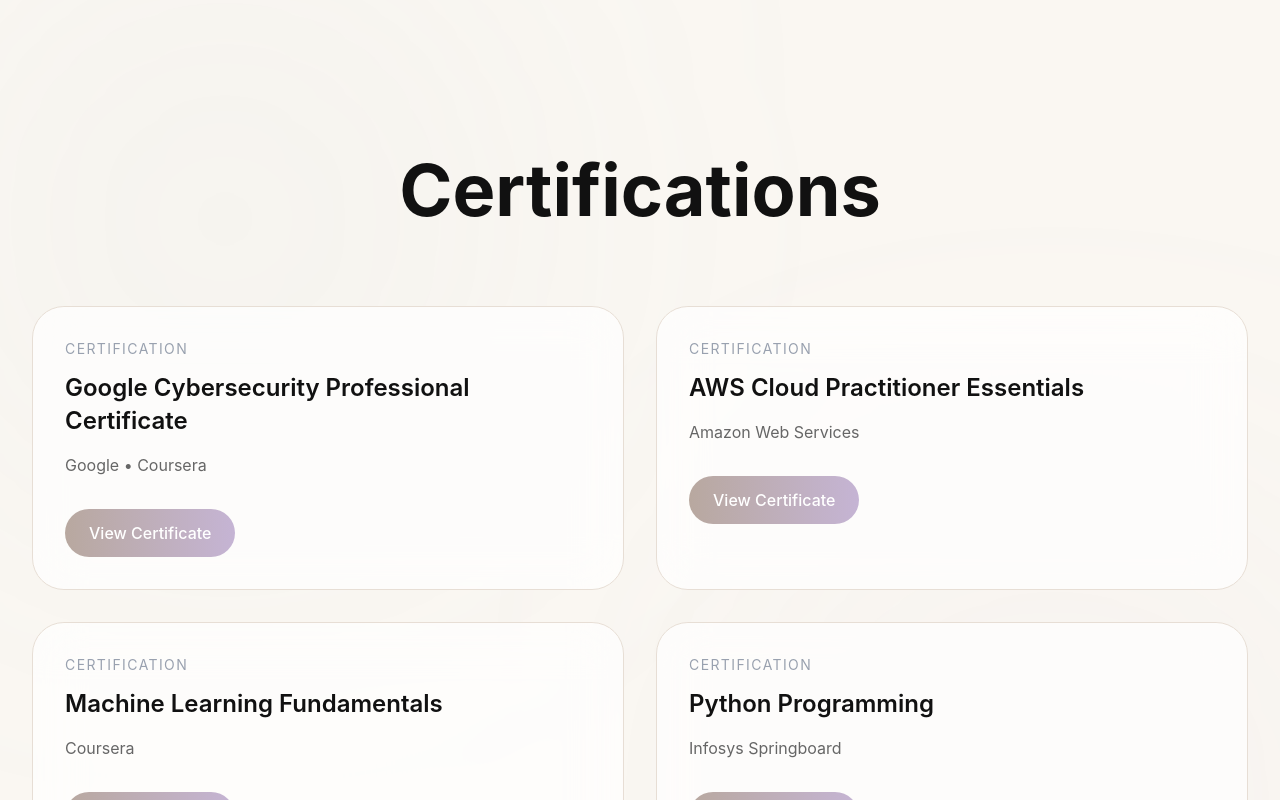
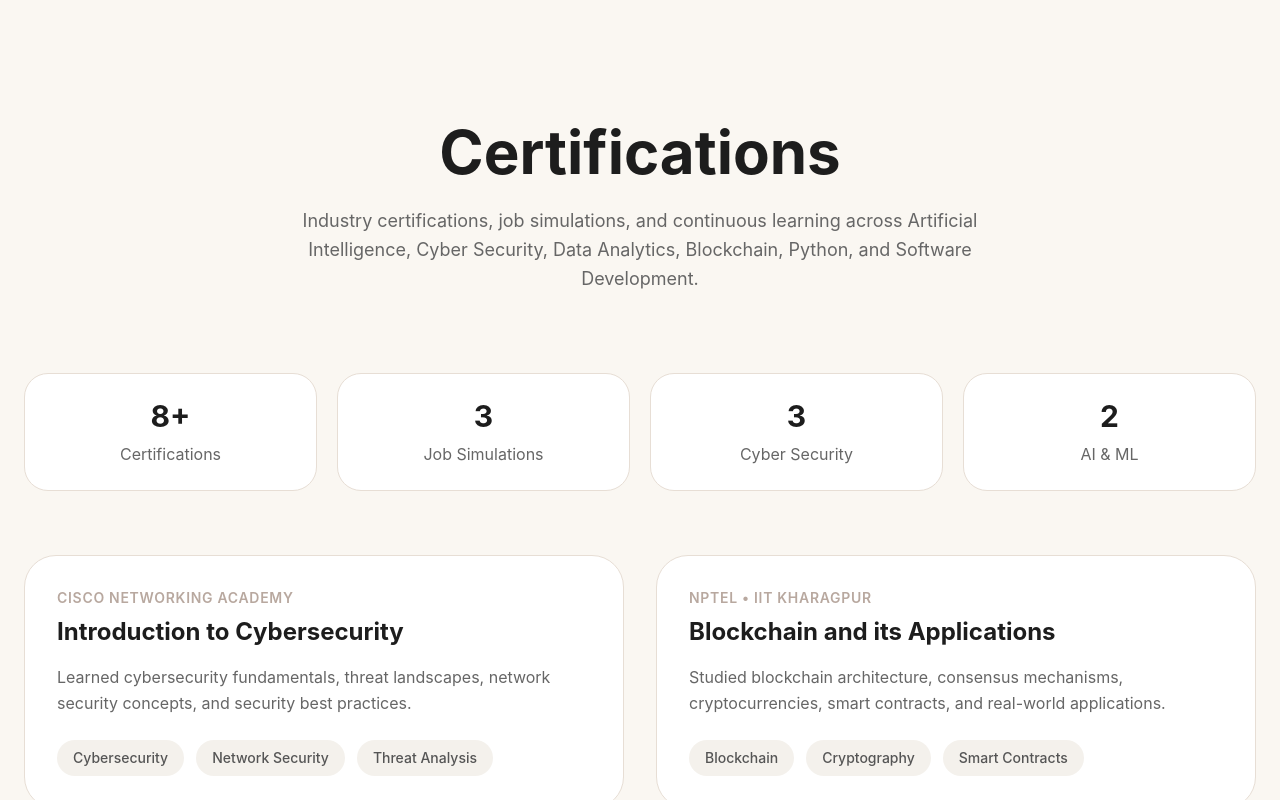
Before and after one commit to Ananya-vit/ananya-portfolio, a React app: page / in a window 1280 px wide. Shown: the part 3400-4200 px from the top of the page. Built offline with nearby package versions, Linux system fonts and the light colour scheme; the HTML template or start-up script is replaced by a standard one.

Commit message:
certification sec

```diff
--- a/src/components/Certification.jsx
+++ b/src/components/Certification.jsx
@@ -1,180 +1,205 @@
 import { motion } from "framer-motion";
 
 function Certification({ darkMode }) {
-  const certificates = [
+  const certifications = [
     {
-      title: "Google Cybersecurity Professional Certificate",
-      issuer: "Google • Coursera",
-      file: "/certificates/google-cybersecurity.pdf",
+      title: "Introduction to Cybersecurity",
+      issuer: "Cisco Networking Academy",
+      description:
+        "Learned cybersecurity fundamentals, threat landscapes, network security concepts, and security best practices.",
+      skills: ["Cybersecurity", "Network Security", "Threat Analysis"],
     },
+
     {
-      title: "AWS Cloud Practitioner Essentials",
-      issuer: "Amazon Web Services",
-      file: "/certificates/aws.pdf",
+      title: "Blockchain and its Applications",
+      issuer: "NPTEL • IIT Kharagpur",
+      description:
+        "Studied blockchain architecture, consensus mechanisms, cryptocurrencies, smart contracts, and real-world applications.",
+      skills: ["Blockchain", "Cryptography", "Smart Contracts"],
     },
+
     {
-      title: "Machine Learning Fundamentals",
-      issuer: "Coursera",
-      file: "/certificates/ml.pdf",
+      title: "Cyber Job Simulation",
+      issuer: "Deloitte • Forage",
+      description:
+        "Completed cybersecurity simulation tasks involving risk assessment, threat analysis, and security practices.",
+      skills: ["Cyber Security", "Risk Assessment", "Security Operations"],
     },
+
+    {
+      title: "Introduction to Cybersecurity Job Simulation",
+      issuer: "Commonwealth Bank • Forage",
+      description:
+        "Worked on incident response, penetration testing, security awareness, and data analysis activities.",
+      skills: [
+        "Incident Response",
+        "Penetration Testing",
+        "Security Awareness",
+      ],
+    },
+
+    {
+      title: "GenAI Powered Data Analytics",
+      issuer: "Tata Group • Forage",
+      description:
+        "Performed exploratory data analysis, AI-powered risk profiling, and business data storytelling.",
+      skills: ["Data Analytics", "Generative AI", "Business Insights"],
+    },
+
     {
       title: "Python Programming",
-      issuer: "Infosys Springboard",
-      file: "/certificates/python.pdf",
+      issuer: "Professional Certification",
+      description:
+        "Built a strong foundation in Python programming, OOP concepts, automation, and problem solving.",
+      skills: ["Python", "OOP", "Automation"],
+    },
+
+    {
+      title: "Fundamentals of AI & ML",
+      issuer: "Professional Certification",
+      description:
+        "Learned machine learning fundamentals, supervised learning, model evaluation, and AI concepts.",
+      skills: ["AI", "Machine Learning", "Data Science"],
+    },
+
+    {
+      title: "Open Source Software",
+      issuer: "VIT Bhopal University",
+      description:
+        "Worked with Git, GitHub, Linux, FOSS licensing, and collaborative software development workflows.",
+      skills: ["Git", "GitHub", "Open Source"],
     },
   ];
 
   return (
     <section
       id="certifications"
-      className="relative py-40 px-8 overflow-hidden"
+      className="py-32 px-6 max-w-7xl mx-auto"
     >
-      {/* Ambient Glow */}
-
-      <div className="absolute top-0 left-0 w-[450px] h-[450px] bg-[#A7B5C5]/10 blur-[180px] rounded-full"></div>
-
-      <div className="absolute bottom-0 right-0 w-[450px] h-[450px] bg-[#C5B4D4]/10 blur-[180px] rounded-full"></div>
-
-      <div className="max-w-7xl mx-auto relative z-10">
-
       {/* Heading */}
 
-        <motion.h2
-          initial={{
-            opacity: 0,
-            y: 40,
-            filter: "blur(10px)",
-          }}
-          whileInView={{
-            opacity: 1,
-            y: 0,
-            filter: "blur(0px)",
-          }}
+      <motion.div
+        initial={{ opacity: 0, y: 40 }}
+        whileInView={{ opacity: 1, y: 0 }}
         viewport={{ once: true }}
-          className={`
-            text-5xl
-            md:text-7xl
-            font-bold
-            mb-20
-            text-center
-            ${
-              darkMode
-                ? "text-white"
-                : "text-[#111]"
-            }
-          `}
+        transition={{ duration: 0.8 }}
+        className="text-center mb-20"
+      >
+        <h2
+          className={`text-5xl md:text-6xl font-bold mb-6 ${
+            darkMode ? "text-white" : "text-[#1D1D1D]"
+          }`}
         >
           Certifications
-        </motion.h2>
+        </h2>
+
+        <p
+          className={`max-w-3xl mx-auto text-lg leading-relaxed ${
+            darkMode ? "text-gray-400" : "text-[#666]"
+          }`}
+        >
+          Industry certifications, job simulations, and continuous
+          learning across Artificial Intelligence, Cyber Security,
+          Data Analytics, Blockchain, Python, and Software Development.
+        </p>
+      </motion.div>
+
+      {/* Stats */}
+
+      <div className="grid grid-cols-2 md:grid-cols-4 gap-5 mb-16">
+        {[
+          ["8+", "Certifications"],
+          ["3", "Job Simulations"],
+          ["3", "Cyber Security"],
+          ["2", "AI & ML"],
+        ].map(([number, label]) => (
+          <div
+            key={label}
+            className={`p-6 rounded-3xl text-center border ${
+              darkMode
+                ? "bg-[#111111] border-[#222]"
+                : "bg-white border-[#E7DED5]"
+            }`}
+          >
+            <h3
+              className={`text-3xl font-bold ${
+                darkMode ? "text-white" : "text-[#1D1D1D]"
+              }`}
+            >
+              {number}
+            </h3>
+
+            <p
+              className={`mt-2 ${
+                darkMode ? "text-gray-400" : "text-[#666]"
+              }`}
+            >
+              {label}
+            </p>
+          </div>
+        ))}
+      </div>
 
       {/* Cards */}
 
       <div className="grid md:grid-cols-2 gap-8">
-
-          {certificates.map((cert, index) => (
+        {certifications.map((cert, index) => (
           <motion.div
             key={cert.title}
-              initial={{
-                opacity: 0,
-                y: 50,
-                filter: "blur(10px)",
-              }}
-              whileInView={{
-                opacity: 1,
-                y: 0,
-                filter: "blur(0px)",
-              }}
+            initial={{ opacity: 0, y: 50 }}
+            whileInView={{ opacity: 1, y: 0 }}
             viewport={{ once: true }}
             transition={{
-                delay: index * 0.12,
-                duration: 0.8,
+              duration: 0.7,
+              delay: index * 0.08,
             }}
             whileHover={{
               y: -8,
-                scale: 1.02,
             }}
-              className={`
-                p-8
-                rounded-[32px]
-                backdrop-blur-xl
-                border
-                transition-all
-                ${
+            className={`p-8 rounded-[32px] border transition-all duration-300 ${
               darkMode
-                    ? "bg-white/5 border-white/10"
-                    : "bg-white/70 border-[#E7DED5]"
-                }
-              `}
+                ? "bg-[#111111] border-[#222]"
+                : "bg-white border-[#E7DED5]"
+            }`}
           >
-              <p
-                className={`
-                  text-sm
-                  uppercase
-                  tracking-widest
-                  mb-3
-                  ${
-                    darkMode
-                      ? "text-gray-500"
-                      : "text-gray-400"
-                  }
-                `}
-              >
-                Certification
+            <div className="mb-4">
+              <p className="text-sm text-[#B8A89F] font-semibold uppercase tracking-wider">
+                {cert.issuer}
               </p>
 
               <h3
-                className={`
-                  text-2xl
-                  font-semibold
-                  leading-snug
-                  ${
-                    darkMode
-                      ? "text-white"
-                      : "text-[#111]"
-                  }
-                `}
+                className={`text-2xl font-bold mt-2 ${
+                  darkMode ? "text-white" : "text-[#1D1D1D]"
+                }`}
               >
                 {cert.title}
               </h3>
+            </div>
 
             <p
-                className={`
-                  mt-4
-                  ${
-                    darkMode
-                      ? "text-gray-400"
-                      : "text-[#666]"
-                  }
-                `}
+              className={`leading-relaxed mb-6 ${
+                darkMode ? "text-gray-400" : "text-[#666]"
+              }`}
             >
-                {cert.issuer}
+              {cert.description}
             </p>
 
-              <a
-                href={cert.file}
-                target="_blank"
-                rel="noopener noreferrer"
-                className="
-                  inline-block
-                  mt-8
-                  px-6
-                  py-3
-                  rounded-full
-                  bg-gradient-to-r
-                  from-[#B8A89F]
-                  to-[#C5B4D4]
-                  text-white
-                  font-medium
-                  hover:scale-105
-                  transition-all
-                "
+            <div className="flex flex-wrap gap-3">
+              {cert.skills.map((skill) => (
+                <span
+                  key={skill}
+                  className={`px-4 py-2 rounded-full text-sm font-medium ${
+                    darkMode
+                      ? "bg-[#1C1C1C] text-gray-300"
+                      : "bg-[#F4F1EC] text-[#555]"
+                  }`}
                 >
-                View Certificate
-              </a>
+                  {skill}
+                </span>
+              ))}
+            </div>
           </motion.div>
         ))}
-
-        </div>
       </div>
     </section>
   );
```
Lines whose indentation alone changed are shown as unchanged.
